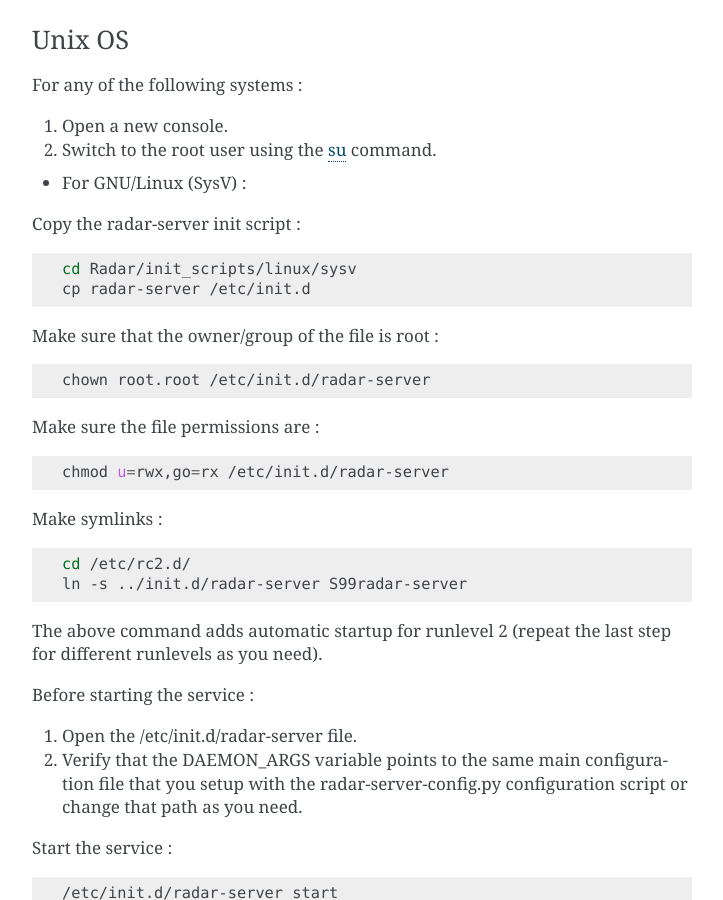
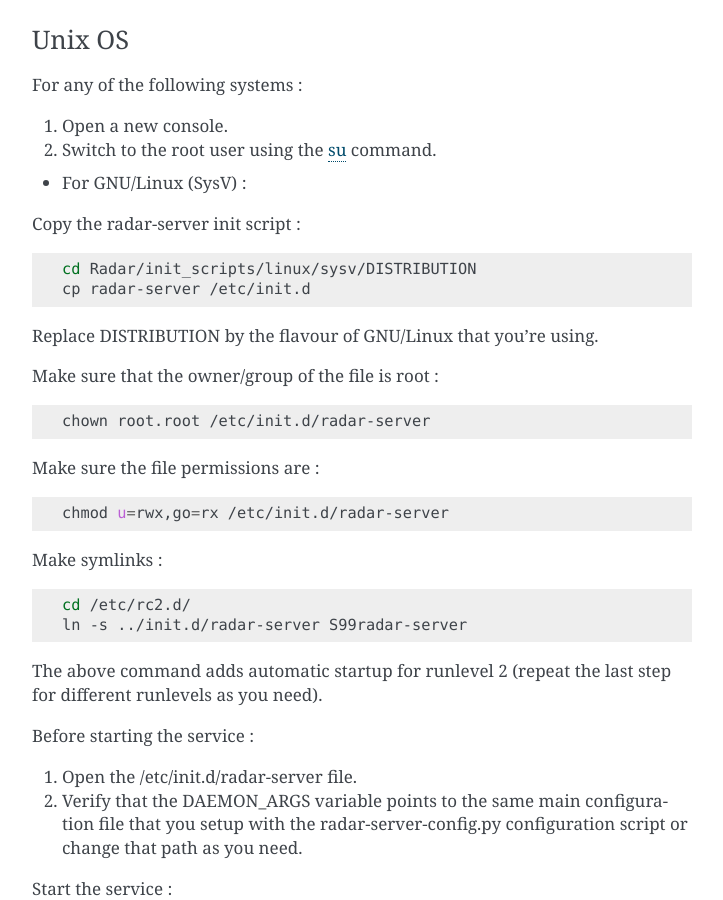
Before and after one commit to lliendo/Radar, a Sphinx documentation site: the page built from docs/installation.rst, in a window 1280 px wide and 900 px high, scrolled down 3206 px. Shown: the whole window, without its empty margins (388-1111 px from the left). Built offline with Sphinx 7.4.7, drawn with Linux system fonts in a browser that asks for light colours.

Commit message:
- Updated documentation.

```diff
--- a/docs/installation.rst
+++ b/docs/installation.rst
@@ -184,8 +184,10 @@ Copy the radar-server init script :
 
 .. code-block:: bash
 
-    cd Radar/init_scripts/linux/sysv
+    cd Radar/init_scripts/linux/sysv/DISTRIBUTION
     cp radar-server /etc/init.d
+
+Replace DISTRIBUTION by the flavour of GNU/Linux that you're using.
 
 Make sure that the owner/group of the file is root :
 
--- a/docs/limitations.rst
+++ b/docs/limitations.rst
@@ -26,8 +26,6 @@ about its current status :
   I/O Completion Port support has been developed but is not working properly,
   consequently Radar relies on the inefficient select system call.
 
-* No start/stop scripts are supplied for any platform yet.
-
 
 These limitations are intended be overcomed as the project evolves. Currently
 Radar's status is ALPHA and proper and expected behaviour needs to be assured
```
